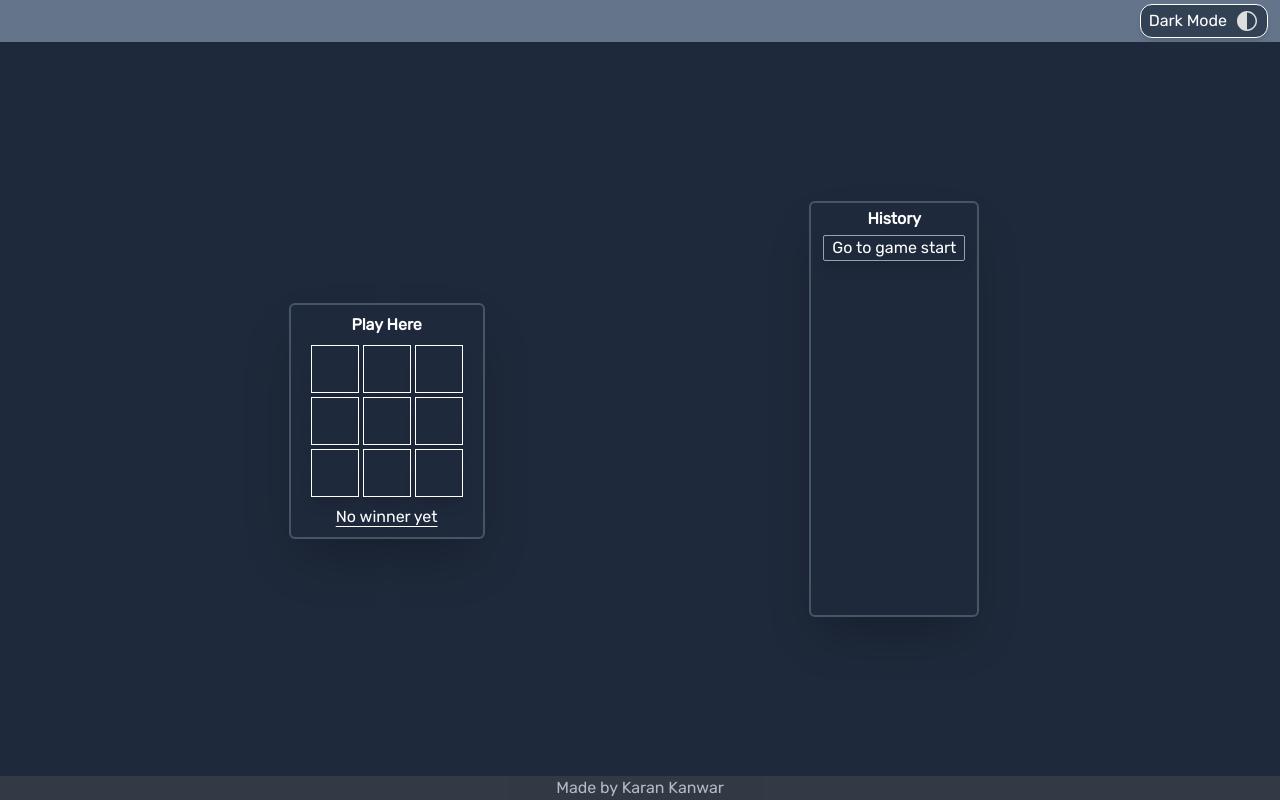
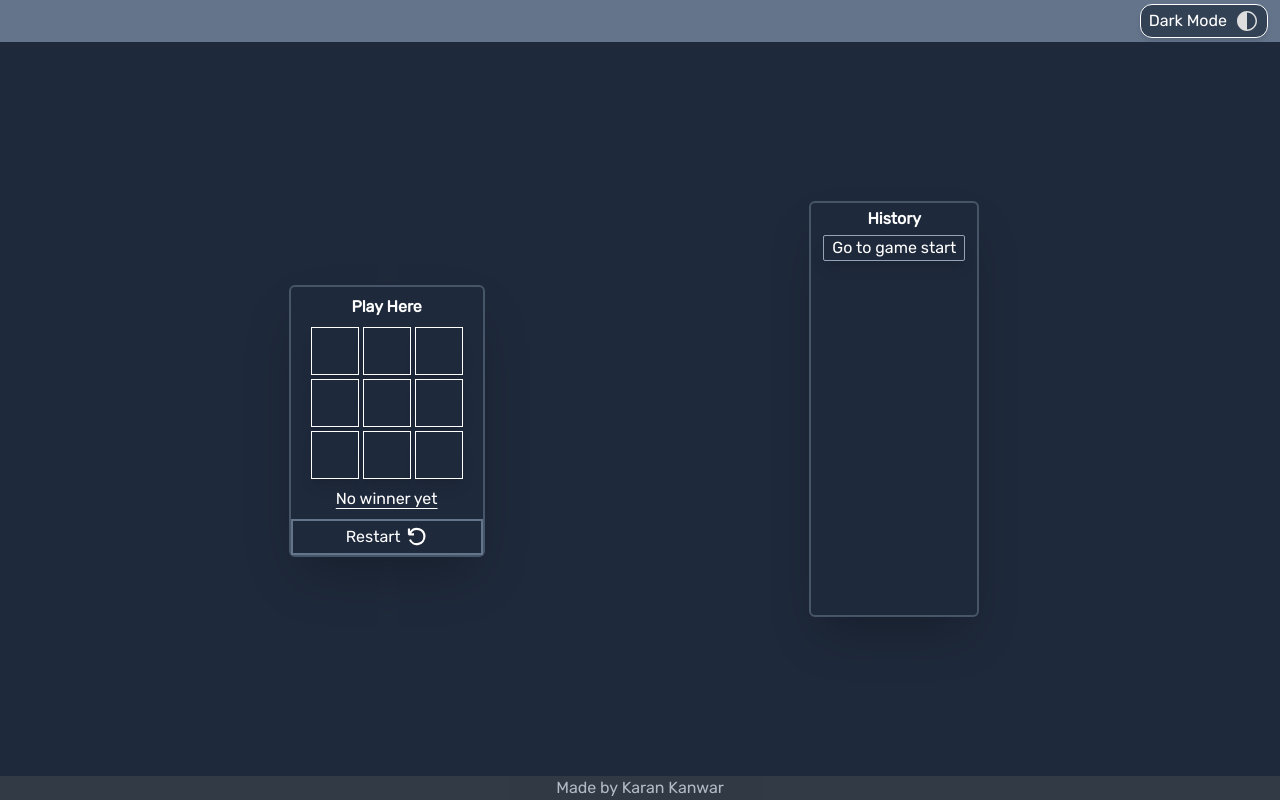
Before and after one commit to binge-coder/TicTacToe, a React (Vite) app: page / in a window 1280 px wide. Built offline with nearby package versions, Linux system fonts and the light colour scheme.

Commit message:
added restart functionality

```diff
--- a/package.json
+++ b/package.json
@@ -13,7 +13,8 @@
   },
   "dependencies": {
     "react": "^18.2.0",
-    "react-dom": "^18.2.0"
+    "react-dom": "^18.2.0",
+    "react-icons": "^4.10.1"
   },
   "devDependencies": {
     "@types/react": "^18.2.15",
--- a/src/App.jsx
+++ b/src/App.jsx
@@ -1,6 +1,8 @@
 import { useState, useEffect } from 'react';
 import Footer from './components/Footer';
 import Navbar from './components/Navbar';
+import { VscDebugRestart } from "react-icons/vsc";
+import { IconContext } from "react-icons";
 
 
 function Square({ value, onSquareClick }) {
@@ -11,7 +13,7 @@ function Square({ value, onSquareClick }) {
   );
 }
 
-function Board({ xIsNext, squares, onPlay }) {
+function Board({ xIsNext, squares, onPlay, handleRestart }) {
   function handleClick(i) {
     if (calculateWinner(squares) || squares[i]) {
       return;
@@ -53,6 +55,11 @@ function Board({ xIsNext, squares, onPlay }) {
         <Square value={squares[8]} onSquareClick={() => handleClick(8)} />
       </div>
       <div className="mb-2 underline underline-offset-4 text-center">{status}</div>
+      <button onClick={handleRestart} className='flex flex-row justify-center border-2 border-slate-500 hover:bg-slate-400 w-full gap-1 p-1'>Restart
+        <IconContext.Provider value={{ size: 23 }}>
+          <VscDebugRestart></VscDebugRestart>
+        </IconContext.Provider>
+      </button>
     </>
   );
 }
@@ -149,7 +156,7 @@ export default function Game() {
     }
     return (
       <li key={move}>
-        <button className="border border-black bg-[#b8c1ec] text-[#232946]  dark:hover:bg-slate-800 rounded-sm m-1 px-2 hover:bg-slate-400 shadow-lg dark:bg-transparent dark:text-white dark:border-slate-400 " onClick={() => setCurrentMove(move)}>{description}</button>
+        <button className="border border-black bg-[#b8c1ec] text-[#232946]  dark:hover:bg-slate-400 rounded-sm m-1 px-2 hover:bg-slate-400 shadow-lg dark:bg-transparent dark:text-white dark:border-slate-400 " onClick={() => setCurrentMove(move)}>{description}</button>
       </li>
     );
   });
@@ -159,14 +166,19 @@ export default function Game() {
     setDarkmode(prevDarkMode => !prevDarkMode)
   }
 
+  const restartGame = () => {
+    setCurrentMove(0);
+
+  };
+
   return (
     // <div className='flex flex-col h-screen border-2 border-green-500'>
-    <div className={`flex flex-col min-h-screen ${darkmode?'dark':''} bg-slate-400`}>
+    <div className={`flex flex-col min-h-screen ${darkmode ? 'dark' : ''} bg-slate-400`}>
 
-    <Navbar darkmode = {darkmode} toggleDarkMode = {toggleDarkMode}/>
+      <Navbar darkmode={darkmode} toggleDarkMode={toggleDarkMode} />
       <div className="bg-slate-300 flex flex-1 flex-col justify-evenly items-center gap-6 md:flex-row dark:bg-slate-800">
         <div className="border-2 rounded-md w-50 mt-6 shadow-2xl border-black dark:border-slate-600">
-        <Board xIsNext={xIsNext} squares={currentSquares} onPlay={handlePlay} />
+          <Board xIsNext={xIsNext} squares={currentSquares} onPlay={handlePlay} handleRestart={restartGame} />
         </div>
         <div className=" border-2 rounded-md shadow-2xl border-black dark:border-slate-600 h-100 pt-1 px-2 m-3">
           {/* game-history */}
--- a/src/components/Navbar.jsx
+++ b/src/components/Navbar.jsx
@@ -1,5 +1,8 @@
 import React from 'react'
 import darkModeLogo from '/dark-icon.svg'
+// import { RxReset } from "react-icons/fa";
+import { VscDebugRestart } from "react-icons/vsc";
+
 
 const Navbar = (props) => {
   return (
```
Also changed, not shown: 1 other file (tests, documents, lock files or other folders). Lines whose indentation alone changed are shown as unchanged.
